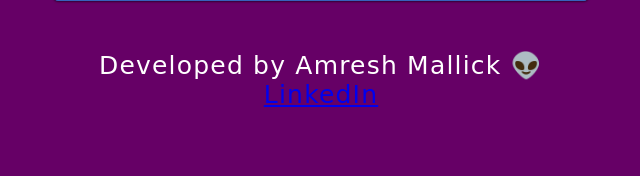
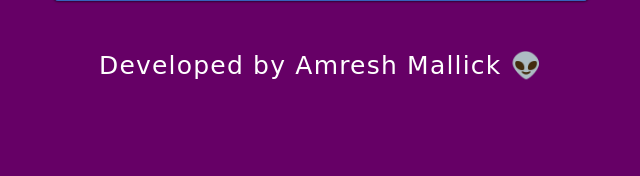
Before and after one commit to Ranjan2104/Diabetes-Prediction-Application, a Flask app: page / in a window 1280 px wide; the page is wider, and only the part inside the window is pictured. Shown: the part 624-800 px from the top of that part, without its empty margins (327-967 px from the left). Run offline with Flask 2, Linux system fonts and the light colour scheme; parts of the project's set-up code (start-up, migrations or seed data) failed here and were passed over.

Commit message:
Update index.html

```diff
--- a/templates/index.html
+++ b/templates/index.html
@@ -127,6 +127,5 @@ input:focus {
    {{ prediction_text }}
 </div>
   <footer style="font-family:Cursive; font-size: 25px">Developed by Amresh Mallick 👽</footer>
-  <footer style="font-family:Cursive; font-size: 25px"><a href="https://www.linkedin.com/in/amresh-mallick-07bba218a">LinkedIn</a></footer>
 </body>
 </html>
```
